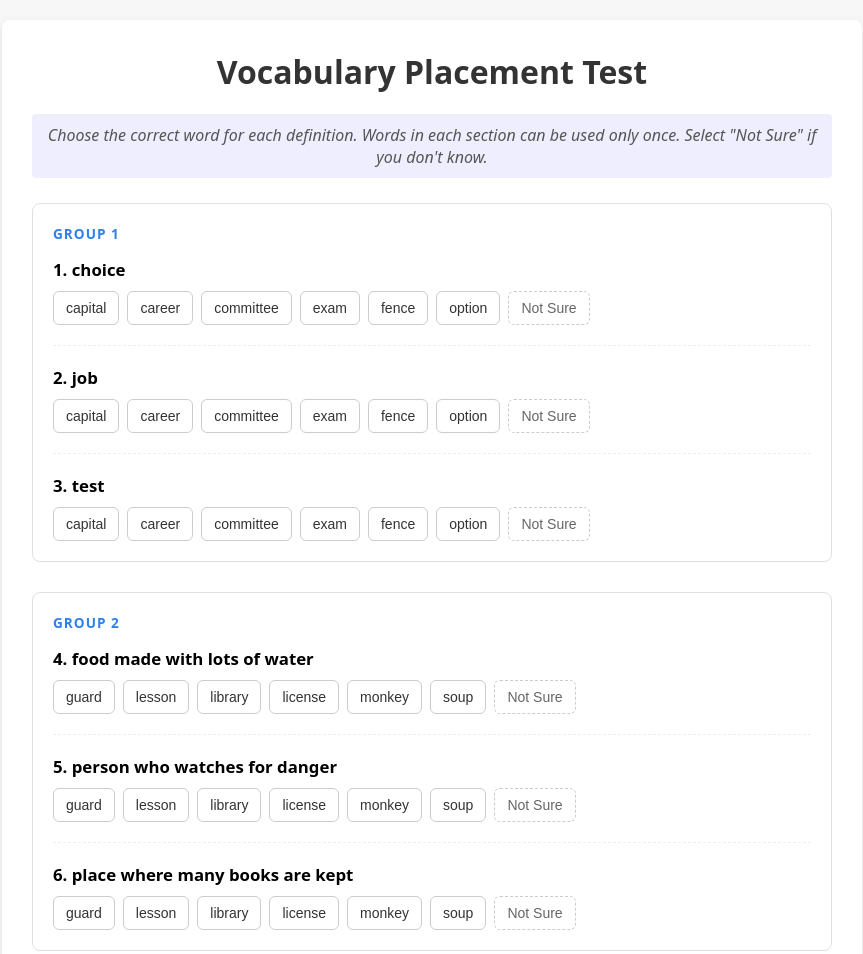
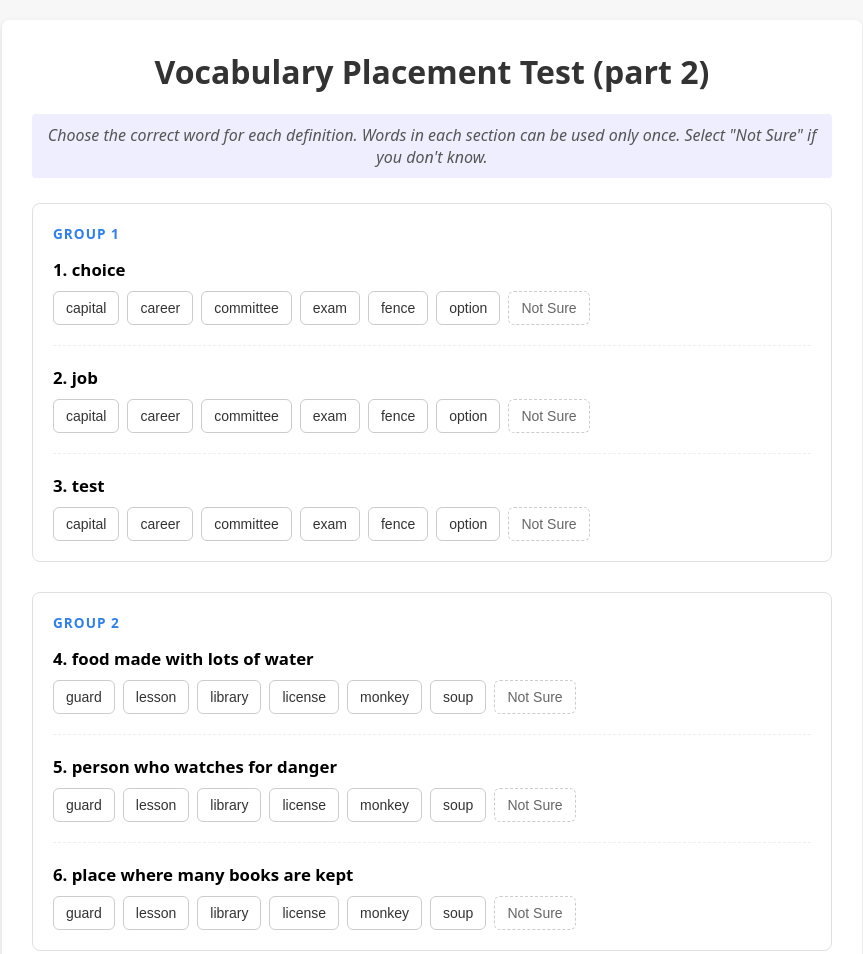
Before and after one commit to Blue-Yeti/placement-test, a plain HTML site: page 2000.html in a window 1280 px wide. Shown: the top 954 px of the page, without its empty margins (208-1071 px from the left). Drawn offline with Linux system fonts and the light colour scheme.

Commit message:
Update 2000.html

```diff
--- a/2000.html
+++ b/2000.html
@@ -176,7 +176,7 @@
 <body>
 
 <div class="test-container">
-  <h1>Vocabulary Placement Test</h1>
+  <h1>Vocabulary Placement Test (part 2)</h1>
   <p class="instruction">Choose the correct word for each definition. Words in each section can be used only once. Select "Not Sure" if you don't know.</p>
 
   <div id="quiz-content"></div>
```
